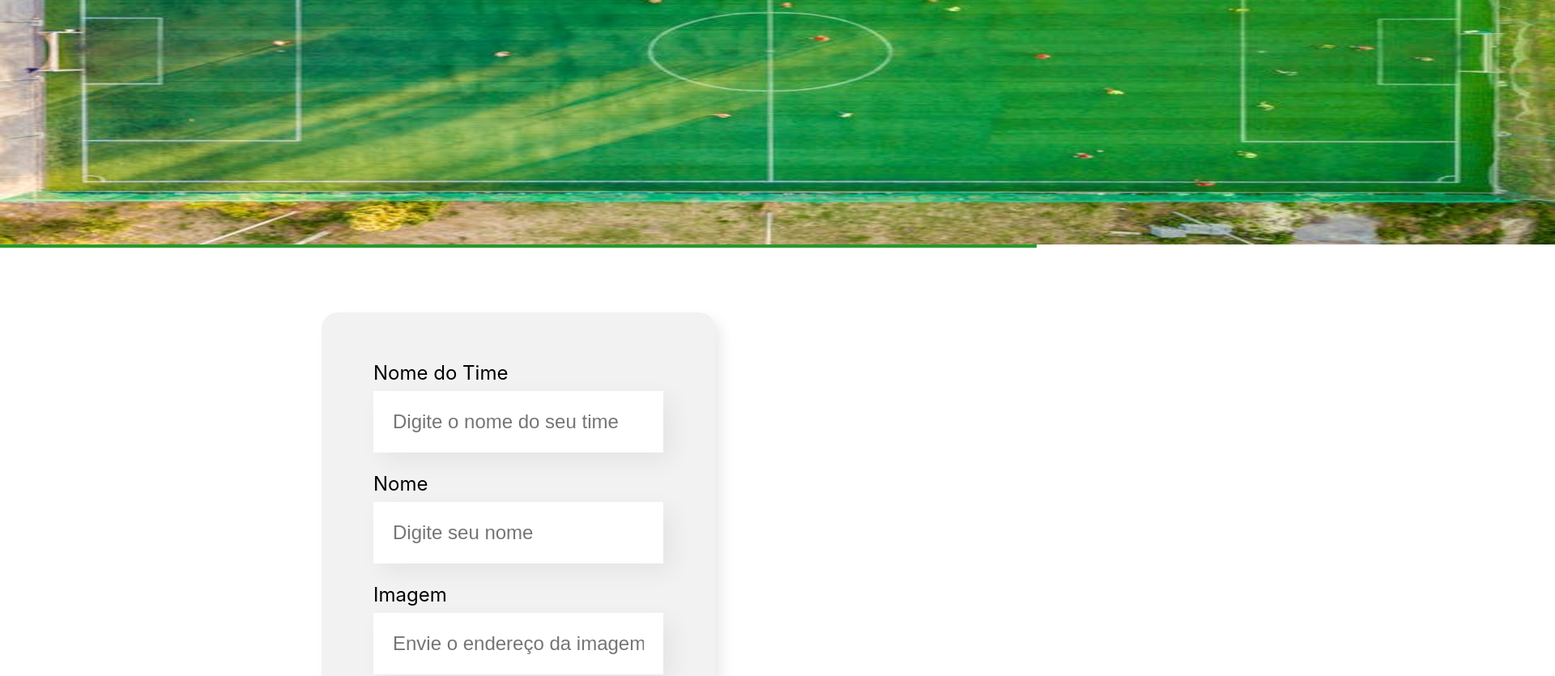
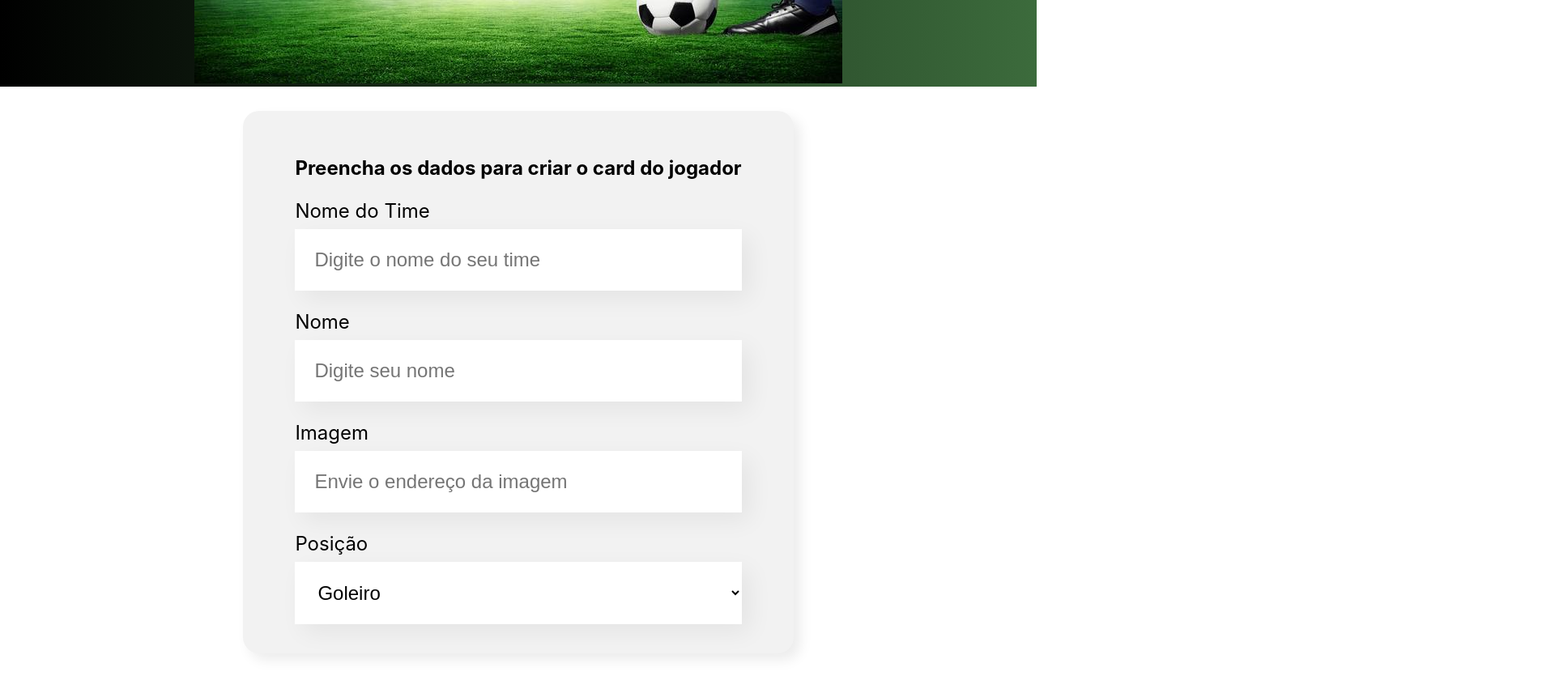
Before and after one commit to Alex-Majdalani/Escalacao-Time-de-Futebol, a React (Create React App) app in the folder futebol/: page / in a window 1280 px wide. Shown: the part 260-1095 px from the top of the page at 81% size, 1920 px wide, since content can reach past the window. Built offline with nearby package versions, Linux system fonts and the light colour scheme.

Commit message:
configurei os estilos e a foto do banner

```diff
--- a/futebol/src/componentes/Banner/Banner.css
+++ b/futebol/src/componentes/Banner/Banner.css
@@ -1,4 +1,4 @@
 .banner {
-  background-color: #26982c;
+  background: linear-gradient(to left, rgb(60, 107, 60), rgb(0, 0, 0));
   text-align: center;
 }
--- a/futebol/src/componentes/Formulario/Formulario.css
+++ b/futebol/src/componentes/Formulario/Formulario.css
@@ -1,7 +1,7 @@
 .formulario {
   display: flex;
   justify-content: center;
-  margin: 80px 0;
+  margin: 30px 0;
 }
 
 .formulario form {
--- a/futebol/src/componentes/Formulario/index.js
+++ b/futebol/src/componentes/Formulario/index.js
@@ -16,18 +16,20 @@ const Formulario = () => {
     "Ponta Esquerda",
     "Atacante",
     "Centroavante",
+    "Reserva",
   ];
 
   return (
     <section className="formulario">
       <form>
+        <h2>Preencha os dados para criar o card do jogador</h2>
         <CampoTexto
           label="Nome do Time"
           placeholder="Digite o nome do seu time"
         />
         <CampoTexto label="Nome" placeholder="Digite seu nome" />
         <CampoTexto label="Imagem" placeholder="Envie o endereço da imagem" />
-        <Lista label="Posições" itens={posicoes} />
+        <Lista label="Posição" itens={posicoes} />
       </form>
     </section>
   );
--- a/futebol/src/componentes/Lista/Lista.css
+++ b/futebol/src/componentes/Lista/Lista.css
@@ -1,9 +1,15 @@
-.campo-texto {
-  margin: 24px 0px;
-}
-
-.campo-texto label {
+.lista label {
   display: block;
   margin-bottom: 8px;
   font-size: 24px;
 }
+
+.lista select {
+  background-color: #fff;
+  box-shadow: 10px 10px 30px rgba(0, 0, 0, 0.06);
+  width: 100%;
+  border: none;
+  font-size: 24px;
+  padding: 24px;
+  box-sizing: border-box;
+}
--- a/futebol/src/componentes/Lista/index.js
+++ b/futebol/src/componentes/Lista/index.js
@@ -2,9 +2,9 @@ import "./Lista.css";
 
 const Lista = (props) => {
   return (
-    <div className="campo-texto">
+    <div className="lista">
       <label>{props.label}</label>
-      <select className="campo-texto">
+      <select className="lista">
         {props.itens.map((item) => (
           <option key={item}>{item}</option>
         ))}
--- a/futebol/src/index.css
+++ b/futebol/src/index.css
@@ -1,13 +1,17 @@
 body {
   margin: 0;
-  font-family: -apple-system, BlinkMacSystemFont, 'Segoe UI', 'Roboto', 'Oxygen',
-    'Ubuntu', 'Cantarell', 'Fira Sans', 'Droid Sans', 'Helvetica Neue',
+  font-family: -apple-system, BlinkMacSystemFont, "Segoe UI", "Roboto", "Oxygen",
+    "Ubuntu", "Cantarell", "Fira Sans", "Droid Sans", "Helvetica Neue",
     sans-serif;
   -webkit-font-smoothing: antialiased;
   -moz-osx-font-smoothing: grayscale;
 }
 
+body h1 {
+  text-align: center;
+}
+
 code {
-  font-family: source-code-pro, Menlo, Monaco, Consolas, 'Courier New',
+  font-family: source-code-pro, Menlo, Monaco, Consolas, "Courier New",
     monospace;
 }
```
Also changed, not shown: futebol/public/imagens/banner_fut.jpg.
